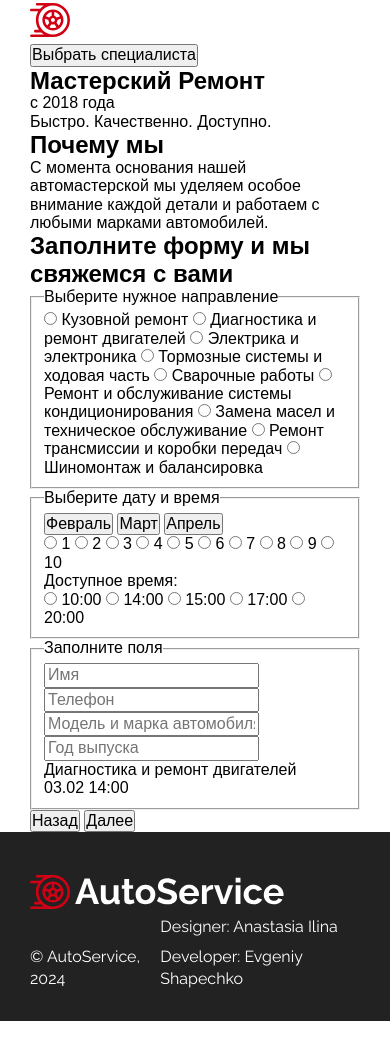
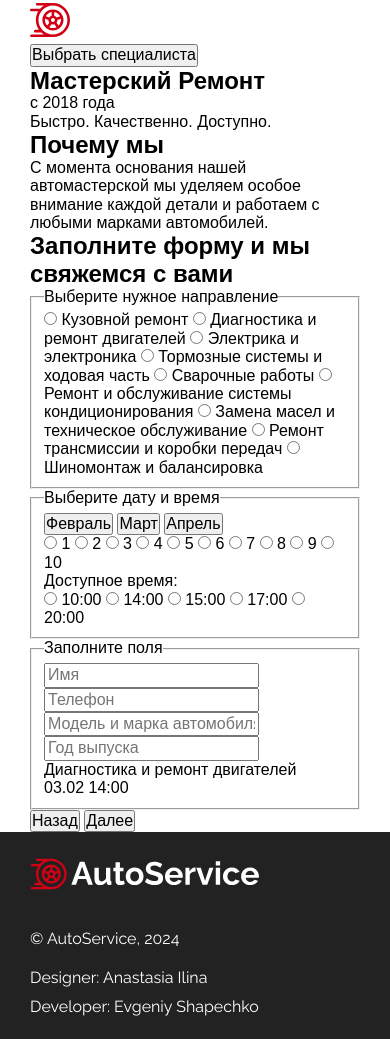
Before and after one commit to eshapechko/auto_service, a plain HTML site: page index.html in a window 390 px wide. Drawn offline with Linux system fonts and the light colour scheme.

Commit message:
add footer style

```diff
--- a/css/footer.css
+++ b/css/footer.css
@@ -1,6 +1,12 @@
 .footer {
   padding: 40px 0 30px;
   background-color: #222;
+}
+
+.footer__logo {
+  width: 480px;
+  height: 76px;
+  margin-bottom: 50px;
 }
 
 .footer__wrapper {
@@ -22,17 +28,30 @@
   margin-bottom: 7px;
 }
 
-@media (max-width: 1440px) {
+@media (max-width: 600px) {
+  .footer__logo {
+    width: 230px;
+    height: 36px;
+    margin-bottom: 32px;
+  }
 }
 
-@media (max-width: 1200px) {
+@media (max-width: 510px) {
+  .footer {
+    padding: 24px 0 20px;
   }
 
-@media (max-width: 1000px) {
+  .footer__logo {
+    width: 230px;
+    height: 36px;
   }
 
-@media (max-width: 760px) {
+  .footer__wrapper {
+    flex-direction: column;
+    align-items: start;
   }
 
-@media (max-width: 580px) {
+  .footer__copyright {
+    margin-bottom: 16px;
   }
+}
--- a/index.html
+++ b/index.html
@@ -183,7 +183,10 @@
 
     <footer class="footer">
       <div class="container footer__container">
-        <img src="/img/logo.svg" alt="Логотип компании AutoService" />
+        <img
+          class="footer__logo"
+          src="/img/logo.svg"
+          alt="Логотип компании AutoService" />
 
         <div class="footer__wrapper">
           <p class="footer__copyright">© AutoService, 2024</p>
```
Lines whose indentation alone changed are shown as unchanged.
